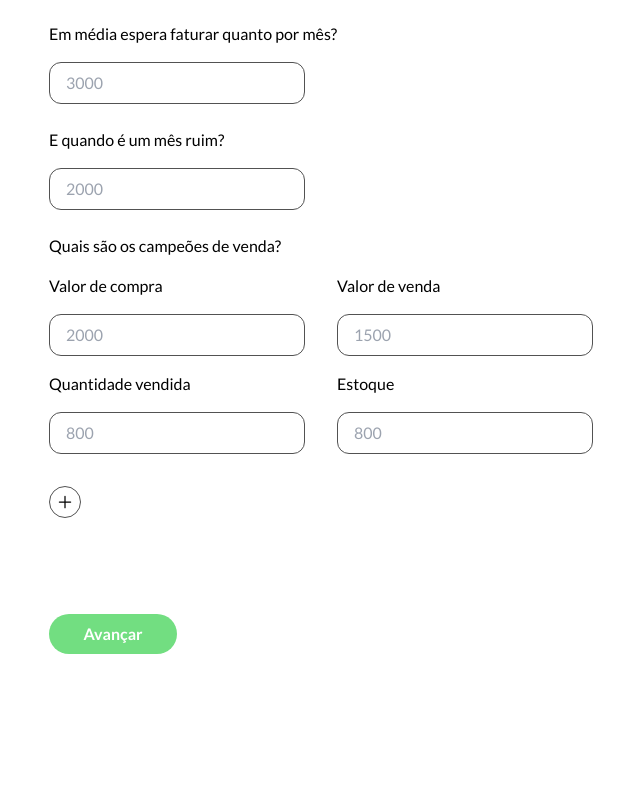
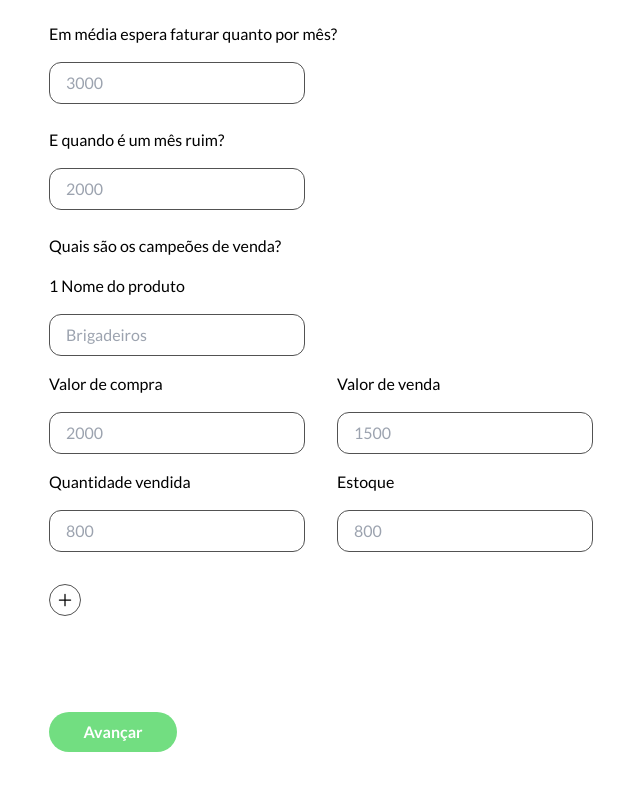
Before and after one commit to katsuragawaa/bndes-hack, a Next.js app: page /forms/business in a window 1280 px wide. Shown: the part 1932-2722 px from the top of the page, without its empty margins (231-871 px from the left). Built offline with nearby package versions, Linux system fonts and the light colour scheme.

Commit message:
chore: adjust index

```diff
--- a/src/pages/forms/business.tsx
+++ b/src/pages/forms/business.tsx
@@ -6,7 +6,6 @@ import moment from "moment";
 
 import { IoAddOutline } from "react-icons/io5";
 import { StickyTop } from "../../components/StickyTop";
-import { set } from "zod";
 
 export async function getStaticProps() {
   moment.locale("pt-br");
@@ -43,8 +42,17 @@ const Inventory = ({ scroll }: { scroll: () => void }) => {
   );
 };
 
-const BestSale = ({ scroll }: { scroll: () => void }) => (
+const BestSale = ({ index, scroll }: { index: number; scroll: () => void }) => (
   <>
+    <div className="flex flex-col gap-4">
+      {index} Nome do produto
+      <input
+        className="w-64 rounded-xl border border-neutral-600 py-2 px-4 transition-all duration-300 ease-out focus:w-full"
+        type="text"
+        placeholder="Brigadeiros"
+        onFocus={scroll}
+      />
+    </div>
     <div className="flex gap-8">
       <div className="flex flex-col gap-4">
         Valor de compra
@@ -52,7 +60,6 @@ const BestSale = ({ scroll }: { scroll: () => void }) => (
           className="w-64 rounded-xl border border-neutral-600 py-2 px-4"
           type="text"
           placeholder="2000"
-          onFocus={scroll}
         />
       </div>
       <div className="flex flex-col gap-4">
@@ -61,7 +68,6 @@ const BestSale = ({ scroll }: { scroll: () => void }) => (
           className="w-64 rounded-xl border border-neutral-600 py-2 px-4"
           type="text"
           placeholder="1500"
-          onFocus={scroll}
         />
       </div>
     </div>
@@ -72,7 +78,6 @@ const BestSale = ({ scroll }: { scroll: () => void }) => (
           className="w-64 rounded-xl border border-neutral-600 py-2 px-4"
           type="text"
           placeholder="800"
-          onFocus={scroll}
         />
       </div>
       <div className="mb-4 flex flex-col gap-4">
@@ -81,7 +86,6 @@ const BestSale = ({ scroll }: { scroll: () => void }) => (
           className="w-64 rounded-xl border border-neutral-600 py-2 px-4"
           type="text"
           placeholder="800"
-          onFocus={scroll}
         />
       </div>
     </div>
@@ -142,12 +146,15 @@ const Business: NextPage<Record<string, string>> = ({
     }
     setInventories((prev) => [
       ...prev,
-      <Inventory key={prev.length} scroll={() => scrollInto(inventoryRef)} />,
+      <Inventory
+        key={prev.length + 1}
+        scroll={() => scrollInto(inventoryRef)}
+      />,
     ]);
   };
 
   const [bestSales, setBestSales] = useState<JSX.Element[]>([
-    <BestSale key={1} scroll={() => scrollInto(bestRef)} />,
+    <BestSale key={1} index={1} scroll={() => scrollInto(bestRef)} />,
   ]);
 
   const addBestSale = () => {
@@ -157,7 +164,11 @@ const Business: NextPage<Record<string, string>> = ({
 
     setBestSales((prev) => [
       ...prev,
-      <BestSale key={prev.length} scroll={() => scrollInto(bestRef)} />,
+      <BestSale
+        key={prev.length + 1}
+        index={prev.length + 1}
+        scroll={() => scrollInto(bestRef)}
+      />,
     ]);
   };
 
```
